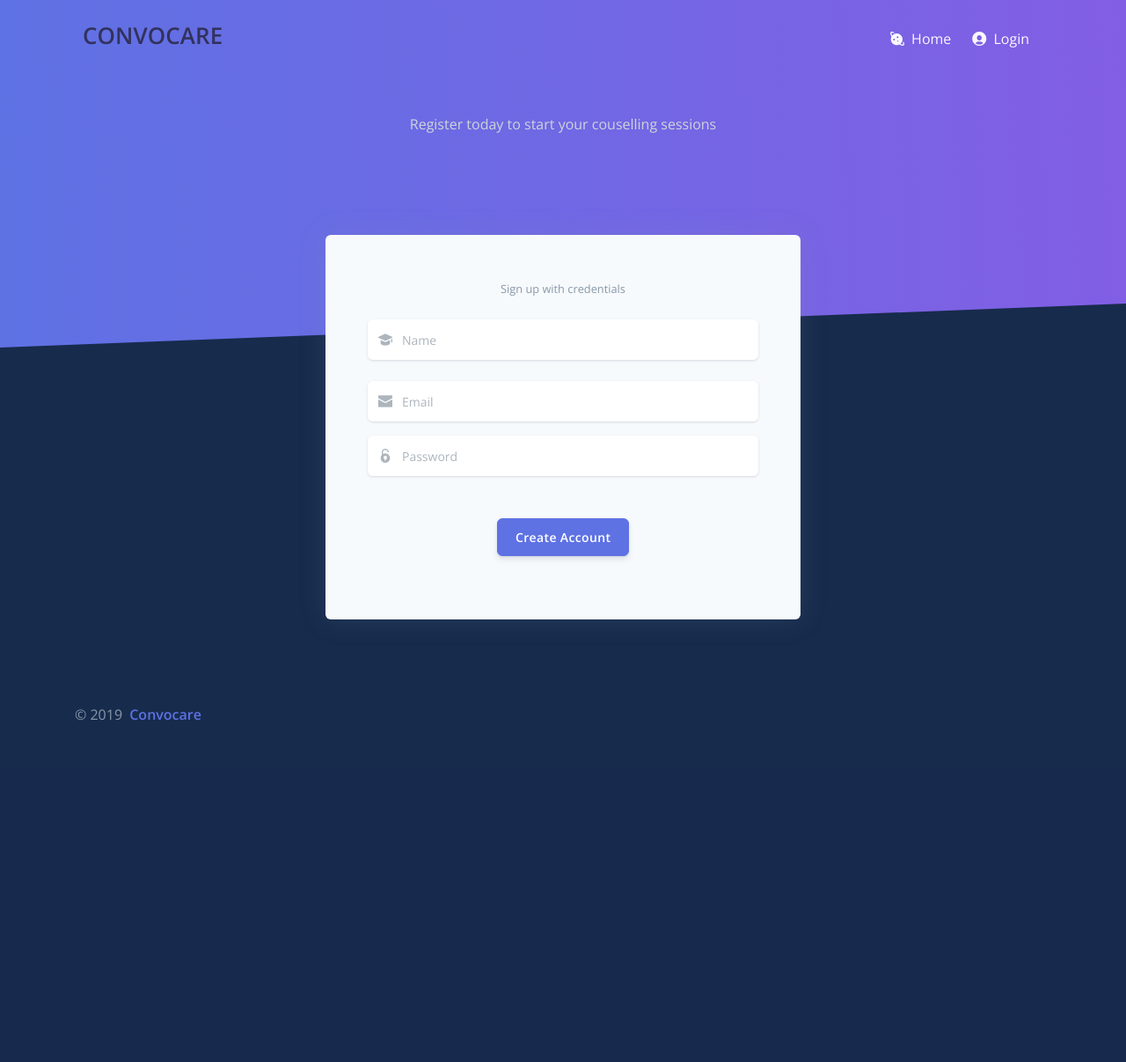
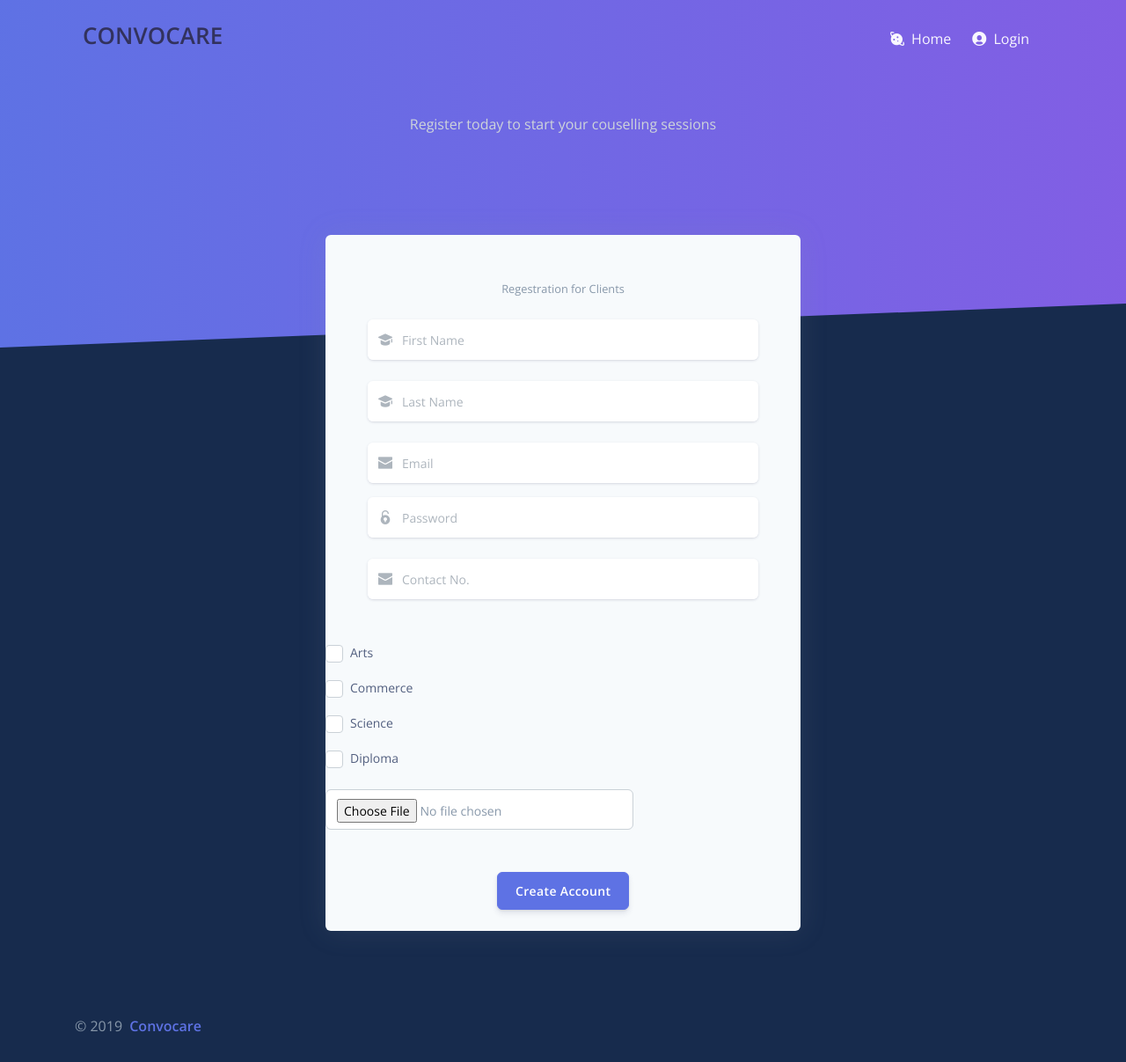
Before and after one commit to rohinvaidya/personal-counselling, a PHP site: page /pages/register.html in a window 1280 px wide. Shown: the top 1207 px of the page at 88% size. Before the commit the page ends 819 px from the top, so only its background shows below. Run offline with PHP 8.4, Linux system fonts and the light colour scheme; some libraries are stand-ins or nearby versions.

Commit message:
Register.php done commit

```diff
--- a/pages/admin/add-counsellors.php
+++ b/pages/admin/add-counsellors.php
@@ -4,9 +4,9 @@
     echo $_SESSION['id'];
 }
 else
-{
-    header('Location:../error.php');
-}
+// {
+//     header('Location:../error.php');
+// }
 ?>
 <!DOCTYPE html>
 <html lang="en">
--- a/pages/admin/includes/vertical-nav.php
+++ b/pages/admin/includes/vertical-nav.php
@@ -139,7 +139,7 @@
                                 <a href="add-colleges.php" class="nav-link">Add Colleges</a>
                             </li>
                             <li class="nav-item">
-                                <a href="manage_colleges.php" class="nav-link">Manage Colleges</a>
+                                <a href="manage-colleges.php" class="nav-link">Manage Colleges</a>
                             </li>
                         </ul>
                     </div>
--- a/pages/register.html
+++ b/pages/register.html
@@ -89,17 +89,25 @@
           <div class="card bg-secondary shadow border-0">
             <div class="card-body px-lg-5 py-lg-5">
               <div class="text-center text-muted mb-4">
-                <small>Sign up with credentials</small>
+                <small>Regestration for Clients</small>
               </div>
-              <form action="register.php" method="POST" role="form">
+              <form action="register.php" method="POST" role="form" enctype="multipart/form-data">
                 <div class="form-group">
                   <div class="input-group input-group-alternative mb-3">
                     <div class="input-group-prepend">
                       <span class="input-group-text"><i class="ni ni-hat-3"></i></span>
                     </div>
-                    <input class="form-control" name="name" placeholder="Name" type="text">
+                    <input class="form-control" name="fname" placeholder="First Name" type="text">
                   </div>
                 </div>
+                <div class="form-group">
+                    <div class="input-group input-group-alternative mb-3">
+                      <div class="input-group-prepend">
+                        <span class="input-group-text"><i class="ni ni-hat-3"></i></span>
+                      </div>
+                      <input class="form-control" name="lname" placeholder="Last Name" type="text">
+                    </div>
+                  </div>
                 <div class="form-group mb-3">
                     <div class="input-group input-group-alternative">
                       <div class="input-group-prepend">
@@ -116,6 +124,44 @@
                       <input class="form-control" name="password" placeholder="Password" type="password">
                     </div>
                   </div>
+                  <div class="input-group input-group-alternative">
+                      <div class="input-group-prepend">
+                        <span class="input-group-text"><i class="ni ni-email-83"></i></span>
+                      </div>
+                      <input class="form-control" name="number" placeholder="Contact No." type="text">
+                    </div>
+                  </div>
+  <!--                    CHECKBOX FOR STREAM-->
+  <div class="row">
+      <div class="col-md-8">
+          <div class="form-group">
+              <div class="custom-control custom-checkbox mb-3">
+                  <input value="arts" name="stream[]" class="custom-control-input" id="customCheck1" type="checkbox">
+                  <label class="custom-control-label" for="customCheck1">Arts</label>
+              </div>
+              <div class="custom-control custom-checkbox mb-3">
+                  <input value="commerce" name="stream[]" class="custom-control-input" id="customCheck2" type="checkbox">
+                  <label class="custom-control-label" for="customCheck2">Commerce</label>
+              </div>
+              <div class="custom-control custom-checkbox mb-3">
+                  <input value="science" name="stream[]" class="custom-control-input" id="customCheck3" type="checkbox" >
+                  <label class="custom-control-label" for="customCheck3">Science</label>
+              </div>
+              <div class="custom-control custom-checkbox mb-3">
+                  <input value="diploma" name="stream[]" class="custom-control-input" id="customCheck4" type="checkbox">
+                  <label class="custom-control-label" for="customCheck4">Diploma</label>
+              </div>
+          </div>
+      </div>
+  </div>
+  <!--                    INPUT IMAGE-->
+  <div class="row">
+      <div class="col-md-8">
+          <div class="form-group">
+              <input name="post_image" type="file" class="form-control " id="image" placeholder="image">
+          </div>
+      </div>
+  </div>
                 <div class="text-center">
                 <button type="submit" name="register" class="btn btn-primary my-4">Create Account</button>
                 </div>
```
Also changed, not shown: pages/admin/add-colleges.php (+4 -4 lines), pages/admin/admin.php (+4 -4 lines), pages/admin/edit-colleges.php (+7 -7 lines), pages/admin/manage-colleges.php (+4 -4 lines), pages/admin/manage-counsellors.php (+4 -4 lines), pages/register.php (+13 -9 lines), storage/images/R8.jpg (added), storage/images/venenno.jpg (added).
